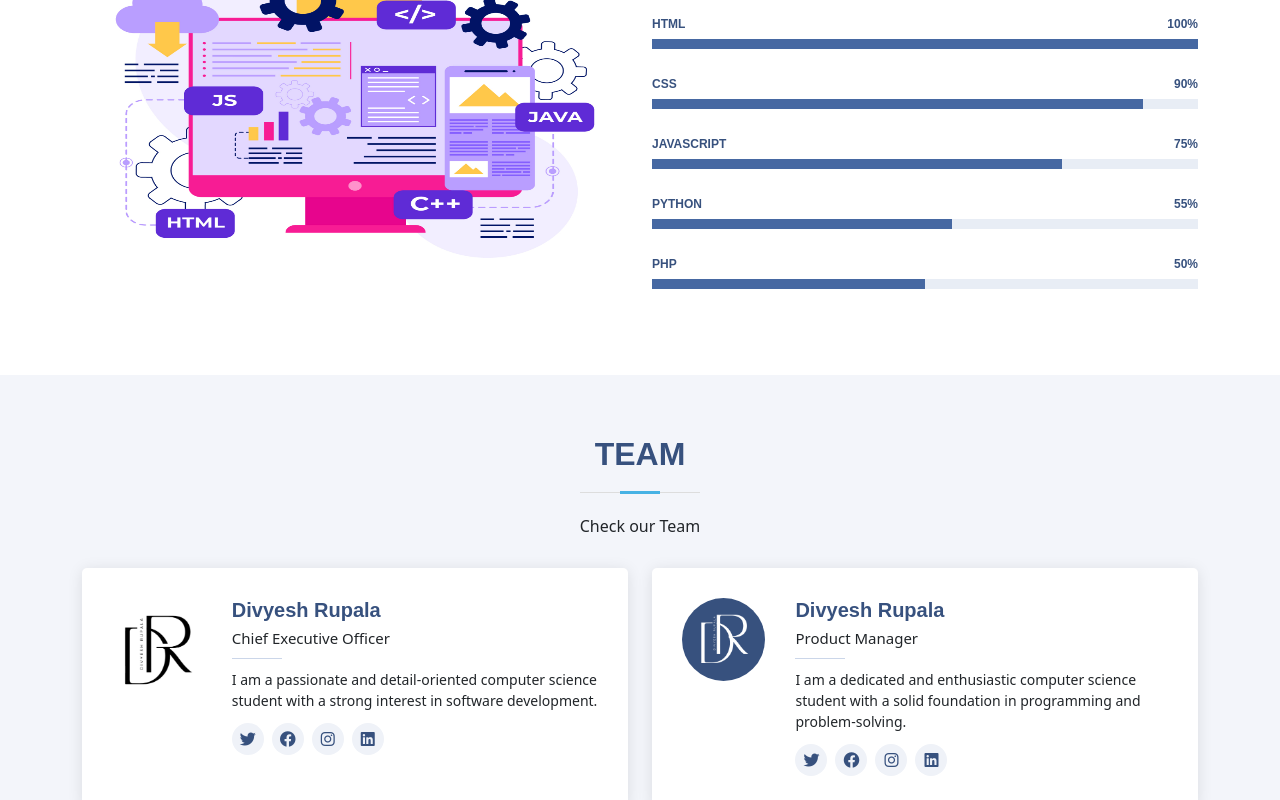
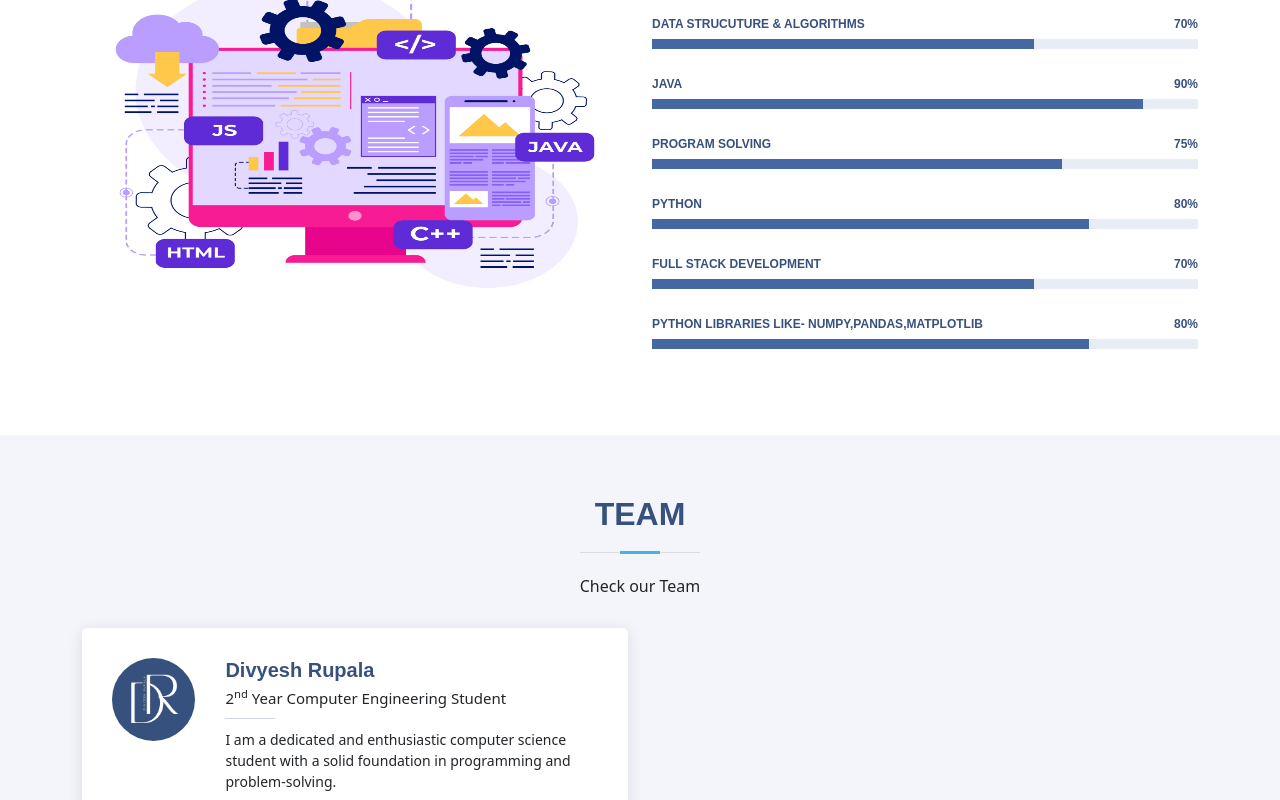
Before and after one commit to Divyeshrupala/Portfolio, a React (Vite) app: page / in a window 1280 px wide. Shown: the part 1460-2260 px from the top of the page. Built offline with nearby package versions, Linux system fonts and the light colour scheme.

Commit message:
final commit

```diff
--- a/components/Contact.jsx
+++ b/components/Contact.jsx
@@ -13,7 +13,7 @@ function Contact() {
               <div className="address">
                 <i className="bi bi-geo-alt"></i>
                 <h4>Location:</h4>
-                <p>Rohitvas, Rupal, Gandhinagar</p>
+                <p>Rupal, Gandhinagar</p>
               </div>
               <div className="email">
                 <i className="bi bi-envelope"></i>
--- a/components/Footer.jsx
+++ b/components/Footer.jsx
@@ -9,7 +9,7 @@ function Footer() {
             <div className="col-lg-3 col-md-6 footer-contact">
               <h3>Divyesh Rupala</h3>
               <p>
-                Rohitvas, Rupal <br />
+                Rupal <br />
                 Gandhinagar, Gujarat<br />
                 India <br /><br />
                 <strong>Phone:</strong> +91 6354218069<br />
--- a/components/Skills.jsx
+++ b/components/Skills.jsx
@@ -18,33 +18,39 @@ const Skills = () => {
                 </div>
               </div>
               <div className="progress">
-                <span className="skill">HTML <i className="val">100%</i></span>
+                <span className="skill">Data Strucuture & Algorithms<i className="val">70%</i></span>
                 <div className="progress-bar-wrap">
-                  <div className="progress-bar" style={{ width: '100%' }} role="progressbar" aria-valuenow="100" aria-valuemin="0" aria-valuemax="100"></div>
+                  <div className="progress-bar" style={{ width: '70%' }} role="progressbar" aria-valuenow="70" aria-valuemin="0" aria-valuemax="100"></div>
                 </div>
               </div>
               <div className="progress">
-                <span className="skill">CSS <i className="val">90%</i></span>
+                <span className="skill">Java<i className="val">90%</i></span>
                 <div className="progress-bar-wrap">
                   <div className="progress-bar" style={{ width: '90%' }} role="progressbar" aria-valuenow="90" aria-valuemin="0" aria-valuemax="100"></div>
                 </div>
               </div>
               <div className="progress">
-                <span className="skill">JavaScript <i className="val">75%</i></span>
+                <span className="skill">Program Solving<i className="val">75%</i></span>
                 <div className="progress-bar-wrap">
                   <div className="progress-bar" style={{ width: '75%' }} role="progressbar" aria-valuenow="75" aria-valuemin="0" aria-valuemax="100"></div>
                 </div>
               </div>
               <div className="progress">
-                <span className="skill">Python <i className="val">55%</i></span>
+                <span className="skill">Python <i className="val">80%</i></span>
                 <div className="progress-bar-wrap">
-                  <div className="progress-bar" style={{ width: '55%' }} role="progressbar" aria-valuenow="55" aria-valuemin="0" aria-valuemax="100"></div>
+                  <div className="progress-bar" style={{ width: '80%' }} role="progressbar" aria-valuenow="80" aria-valuemin="0" aria-valuemax="100"></div>
                 </div>
               </div>
               <div className="progress">
-                <span className="skill">PHP <i className="val">50%</i></span>
+                <span className="skill">Full Stack Development<i className="val">70%</i></span>
                 <div className="progress-bar-wrap">
-                  <div className="progress-bar" style={{ width: '50%' }} role="progressbar" aria-valuenow="50" aria-valuemin="0" aria-valuemax="100"></div>
+                  <div className="progress-bar" style={{ width: '70%' }} role="progressbar" aria-valuenow="70" aria-valuemin="0" aria-valuemax="100"></div>
+                </div>
+              </div>
+              <div className="progress">
+                <span className="skill">Python Libraries Like- Numpy,Pandas,Matplotlib <i className="val">80%</i></span>
+                <div className="progress-bar-wrap">
+                  <div className="progress-bar" style={{ width: '80%' }} role="progressbar" aria-valuenow="80" aria-valuemin="0" aria-valuemax="100"></div>
                 </div>
               </div>
             </div>
--- a/components/Team.jsx
+++ b/components/Team.jsx
@@ -11,7 +11,7 @@ function Team() {
           <p>Check our Team</p>
         </div>
         <div className="row">
-          <div className="col-lg-6">
+          {/* <div className="col-lg-6">
             <div className="member d-flex align-items-start">
               <div className="pic">
                 <img src={divyeshImage} className="img-fluid" alt="Divyesh Rupala" />
@@ -28,7 +28,7 @@ function Team() {
                 </div>
               </div>
             </div>
-          </div>
+          </div> */}
           <div className="col-lg-6 mt-4 mt-lg-0">
             <div className="member d-flex align-items-start">
               <div className="pic">
@@ -36,7 +36,7 @@ function Team() {
               </div>
               <div className="member-info">
                 <h4>Divyesh Rupala</h4>
-                <span>Product Manager</span>
+                <span>2<sup>nd</sup> Year Computer Engineering Student</span>
                 <p>I am a dedicated and enthusiastic computer science student with a solid foundation in programming and problem-solving.</p>
                 <div className="social">
                   <a href="https://twitter.com/your_twitter_profile" style={{ textDecoration: 'none' }}><i className="fab fa-twitter"></i></a>
```
